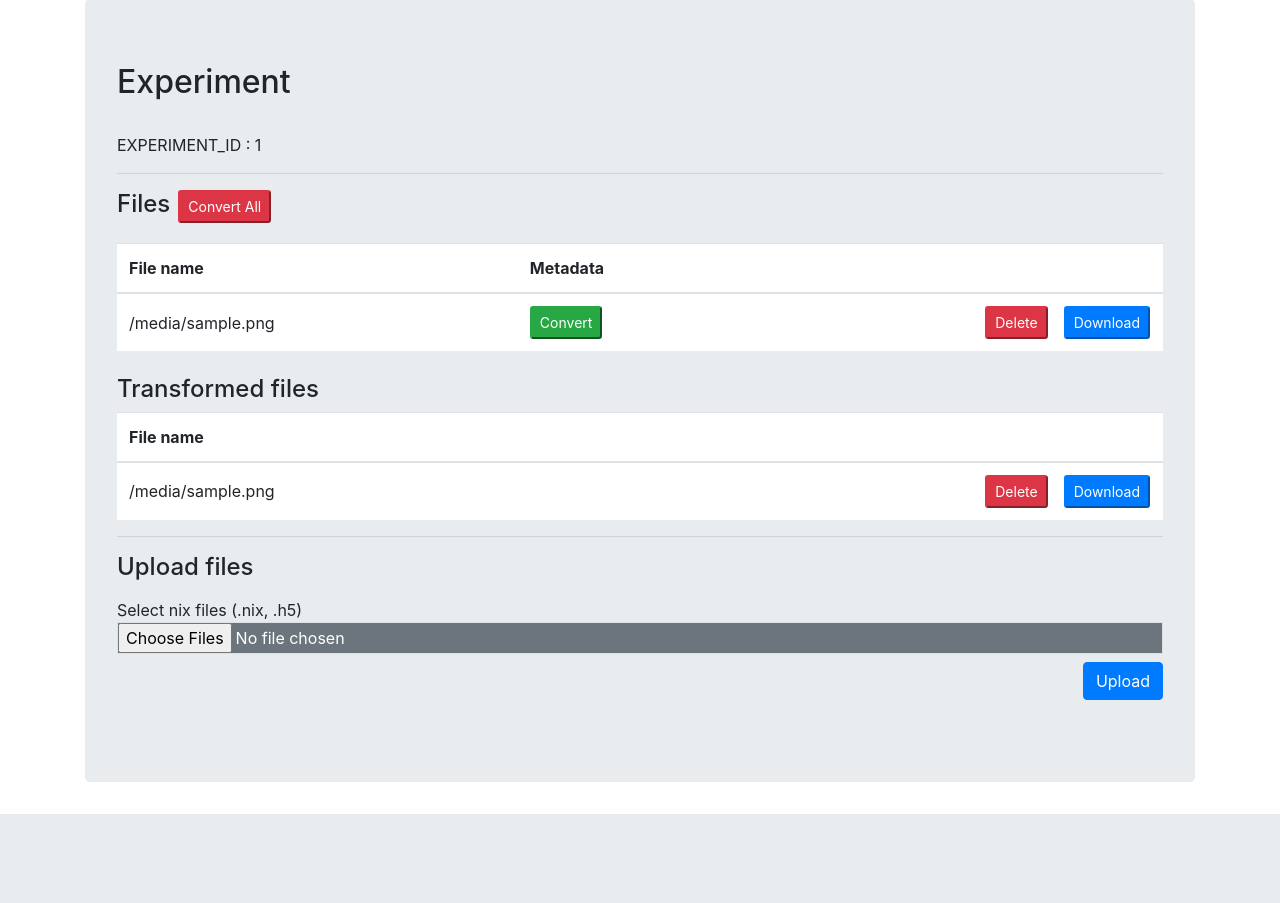
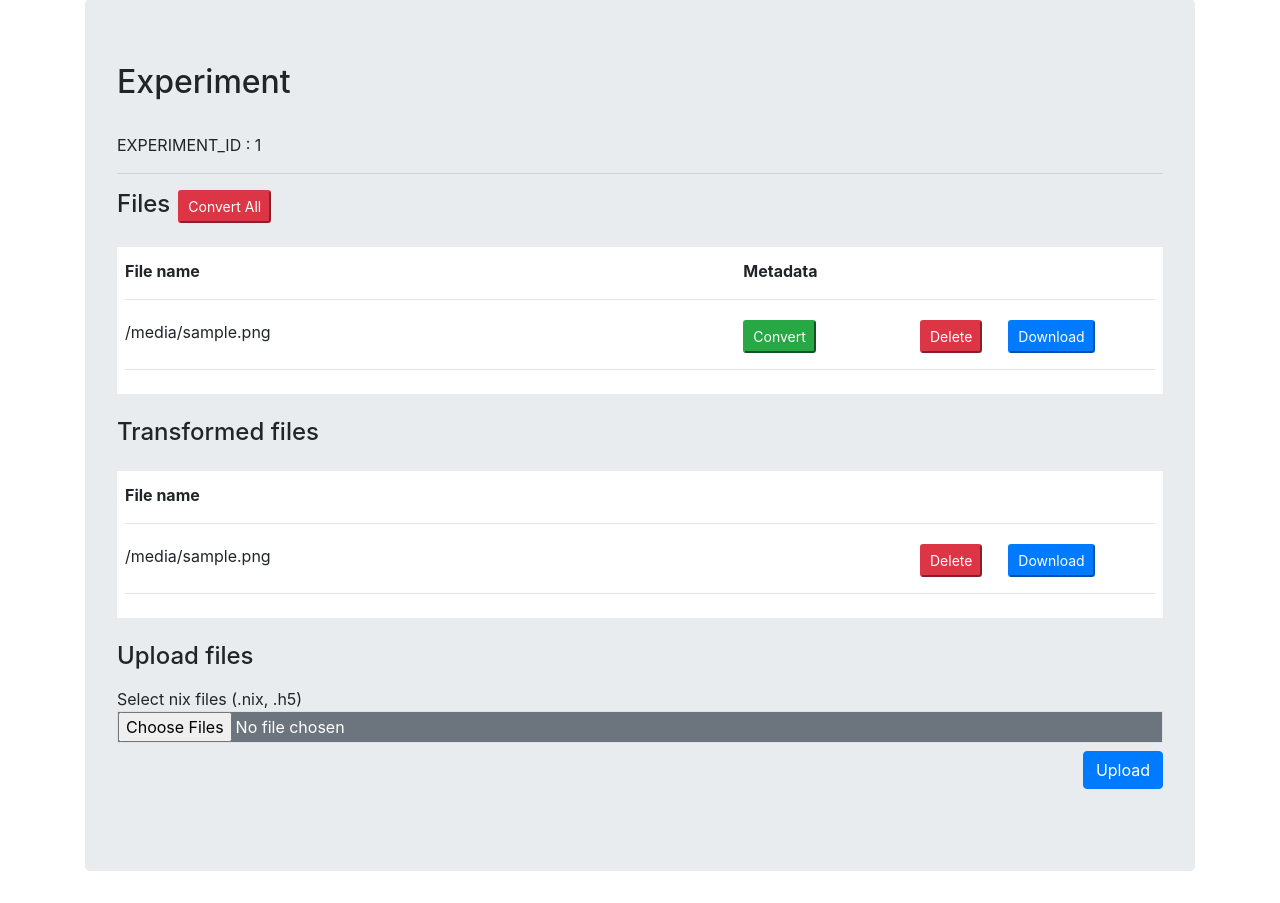
Before and after one commit to hard456/dp, a Django app: template templates/nix/experiment.html in a window 1280 px wide. Shown: the part 219-1122 px from the top of the page. Before the commit the page ends 1033 px from the top, so only its background shows below. Run offline with Django 3.2, Linux system fonts and the light colour scheme; the template is opened without the code that fills it: most values are stand-ins (such as "Sample title", 1, 10 or a date in 2020); parts of the project's set-up code (start-up, migrations or seed data) failed here and were passed over; some libraries are stand-ins or nearby versions.

Commit message:
table na grid u experimentu

```diff
--- a/templates/nix/experiment.html
+++ b/templates/nix/experiment.html
@@ -34,63 +34,60 @@
                 <form method="post" action="{% url 'convert_all' id=experiment_id %}" onsubmit="showModalWindow()">
                     {% csrf_token %}
                     <input type="submit" onclick="return confirm('Do you want to convert all files?')"
-                           class="btn-sm btn-danger center" value="Convert All" />
+                           class="btn-sm btn-danger center" value="Convert All"/>
                 </form>
-                <table class="table bg-white">
-                    <thead>
-                    <tr>
-                        <th>File name</th>
-                        <th>Metadata</th>
-                        <th></th>
-                    </tr>
-                    </thead>
-                    <tbody>
+
+                <div class="bg-white p-2 mt-4">
+                    <div class="row">
+                        <div class="col-12 col-md-7 mt-1"><strong>File name</strong></div>
+                        <div class="col-12 col-md-2 mt-1"><strong>Metadata</strong></div>
+                    </div>
+                    <hr>
                     {% for file in files %}
-                        <tr>
-                            <td>{{ file }}</td>
-                            <td class="text">
-                                <form method="post" action="{% url 'convert_file' id=experiment_id name=file %}" onsubmit="showModalWindow()">
+                        <div class="row">
+                            <div class="col-12 col-md-7 mt-1" style="word-break: break-all;">{{ file }}</div>
+                            <div class="col-12 col-md-2 mt-1">
+                                <form method="post" action="{% url 'convert_file' id=experiment_id name=file %}"
+                                      onsubmit="showModalWindow()">
                                     {% csrf_token %}
                                     <input type="submit" onclick="return confirm('Do you want to convert this file?')"
                                            class="btn-sm btn-success center" value="Convert"/>
                                 </form>
-                            </td>
-                            <td class="text-right">
-                                <div class="row float-right">
+                            </div>
+                            <div class="col-12 col-md-1 mt-1">
                                 <form method="post" action="{% url 'delete' id=experiment_id name=file %}">
                                     {% csrf_token %}
                                     <input type="submit"
                                            onclick="return confirm('Do you want to delete this file?')"
                                            class="btn-sm btn-danger center mr-3" value="Delete"/>
                                 </form>
+                            </div>
+                            <div class="col-12 col-md-2 mt-1">
+
                                 <form method="post" action="{% url 'download' id=experiment_id name=file %}">
                                     {% csrf_token %}
                                     <input type="submit" class="btn-sm btn-primary center mr-3" value="Download"/>
                                 </form>
                             </div>
-                            </td>
-                        </tr>
+                        </div>
+                        <hr>
                     {% endfor %}
-                    </tbody>
-                </table>
+                </div>
             {% endif %}
 
             <!-- JSON FILES -->
             {% if transformed_files %}
                 <h4 class="mb-2 mt-4">Transformed files</h4>
-                <table class="table bg-white">
-                    <thead>
-                    <tr>
-                        <th>File name</th>
-                        <th></th>
-                    </tr>
-                    </thead>
-                    <tbody>
+
+                <div class="bg-white p-2 mt-4">
+                    <div class="row">
+                        <div class="col-12 col-md-9 mt-1"><strong>File name</strong></div>
+                    </div>
+                    <hr>
                     {% for file in transformed_files %}
-                        <tr>
-                            <td>{{ file }}</td>
-                            <td class="text-right">
-                                <div class="row float-right">
+                        <div class="row">
+                            <div class="col-12 col-md-9 mt-1" style="word-break: break-all;">{{ file }}</div>
+                            <div class="col-12 col-md-1 mt-1">
                                 <form method="post" action="{% url 'delete' id=experiment_id name=file %}">
                                     {% csrf_token %}
                                     <input type="submit"
@@ -98,20 +95,22 @@
                                            class="btn-sm btn-danger center mr-3"
                                            value="Delete"/>
                                 </form>
+                            </div>
+                            <div class="col-12 col-md-2 mt-1">
+
                                 <form action="{% url 'download' id=experiment_id name=file %}">
                                     <input type="submit" class="btn-sm btn-primary center mr-3" value="Download"/>
                                 </form>
                             </div>
-                            </td>
-                        </tr>
+                        </div>
+                        <hr>
                     {% endfor %}
-                    </tbody>
-                </table>
+                </div>
+
             {% endif %}
 
             <!-- UPLOAD FILES -->
-            <hr>
-            <h4 class="mb-3">Upload files</h4>
+            <h4 class="mb-3 mt-4">Upload files</h4>
             <span>Select nix files (.nix, .h5)</span>
             <div class="pb-5">
                 <div class="d-flex justify-content-center">
```
Lines whose indentation alone changed are shown as unchanged.
